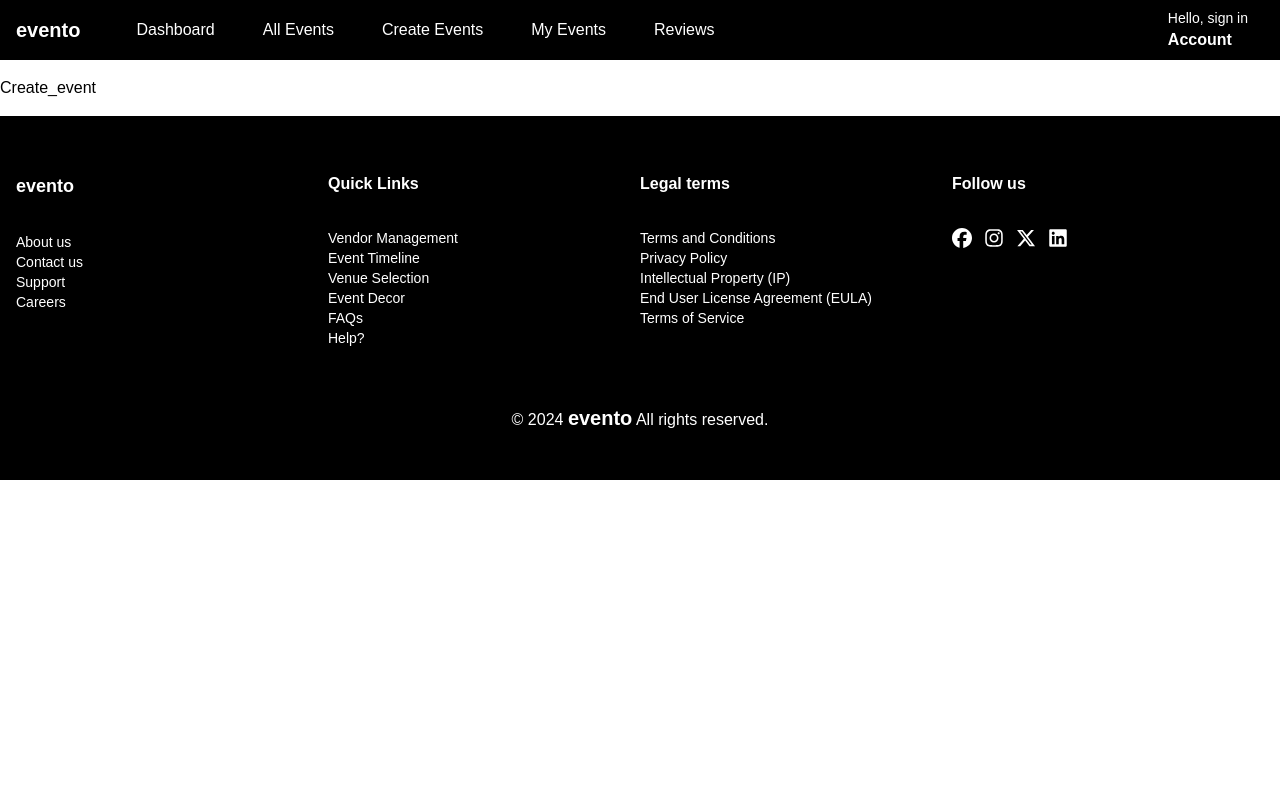
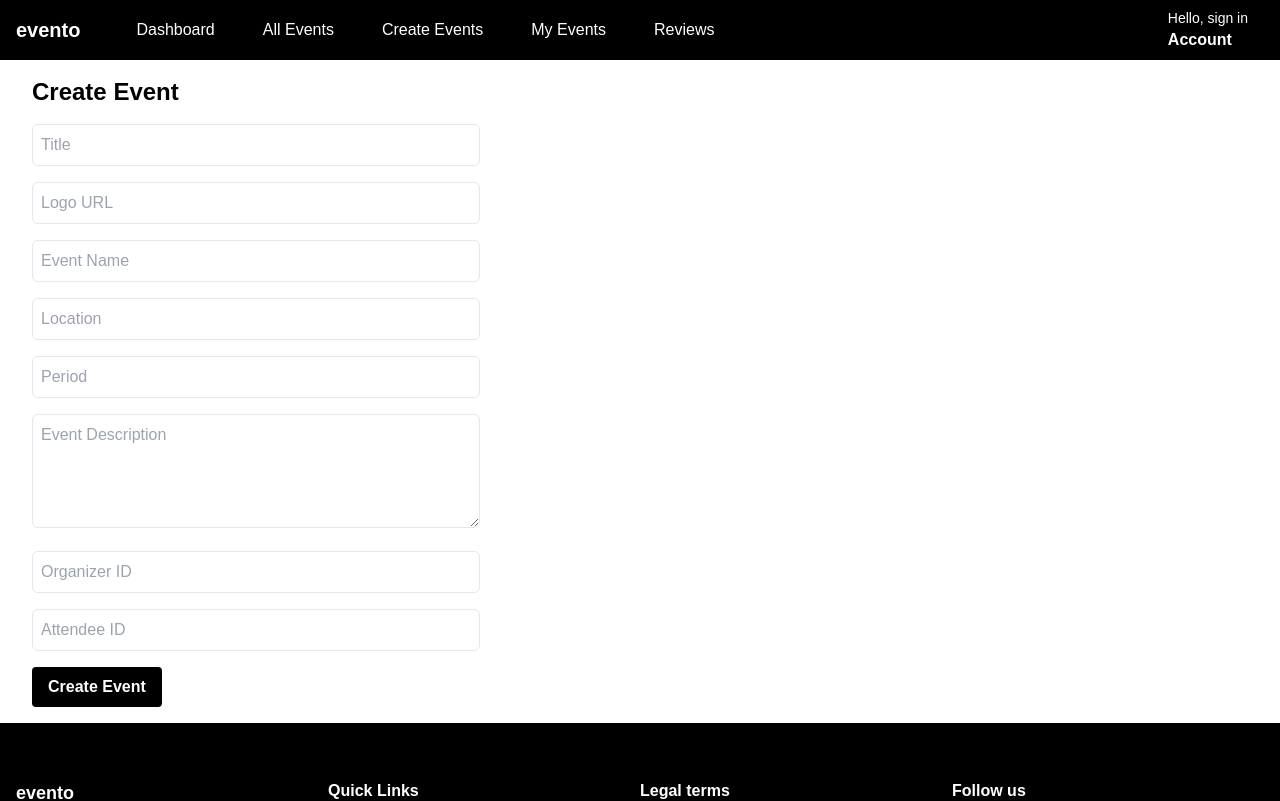
Before and after one commit to Arnold-In-Tech/EventPerfect, a React (Create React App) app in the folder client/: page /create_event in a window 1280 px wide. Shown: the top 801 px of the page. Built offline with nearby package versions, Linux system fonts and the light colour scheme.

Commit message:
Added create and my_events components

```diff
--- a/client/package.json
+++ b/client/package.json
@@ -7,6 +7,7 @@
     "@testing-library/jest-dom": "^5.17.0",
     "@testing-library/react": "^13.4.0",
     "@testing-library/user-event": "^13.5.0",
+    "axios": "^1.6.8",
     "formik": "^2.4.5",
     "react": "^18.2.0",
     "react-dom": "^18.2.0",
--- a/client/src/components/Create_event.js
+++ b/client/src/components/Create_event.js
@@ -1,9 +1,60 @@
-import React from 'react'
+import React, { useState } from 'react';
+import axios from 'axios';
 
-function Create_event() {
+function CreateEvent() {
+  const [formData, setFormData] = useState({
+    title: '',
+    logo: '',
+    name: '',
+    location: '',
+    period: '',
+    event_description: '',
+    organizer_id: '',
+    attendee_id: '',
+  });
+
+  const handleChange = (e) => {
+    const { name, value } = e.target;
+    setFormData({ ...formData, [name]: value });
+  };
+
+  const handleSubmit = async (e) => {
+    e.preventDefault();
+    try {
+      const response = await axios.post('/events', formData);
+      console.log(response.data); // Log the created event
+      // Clear form fields after successful submission
+      setFormData({
+        title: '',
+        logo: '',
+        name: '',
+        location: '',
+        period: '',
+        event_description: '',
+        organizer_id: '',
+        attendee_id: '',
+      });
+    } catch (error) {
+      console.error('Error creating event:', error);
+    }
+  };
+
   return (
-    <div>Create_event</div>
-  )
+    <div className="max-w-2xl ml-8">
+      <h2 className="text-2xl font-bold mb-4">Create Event</h2>
+      <form onSubmit={handleSubmit} className="space-y-4 w-2/3">
+        <input type="text" name="title" value={formData.title} onChange={handleChange} placeholder="Title" className="w-full border rounded-md p-2" />
+        <input type="text" name="logo" value={formData.logo} onChange={handleChange} placeholder="Logo URL" className="w-full border rounded-md p-2" />
+        <input type="text" name="name" value={formData.name} onChange={handleChange} placeholder="Event Name" className="w-full border rounded-md p-2" />
+        <input type="text" name="location" value={formData.location} onChange={handleChange} placeholder="Location" className="w-full border rounded-md p-2" />
+        <input type="text" name="period" value={formData.period} onChange={handleChange} placeholder="Period" className="w-full border rounded-md p-2" />
+        <textarea name="event_description" value={formData.event_description} onChange={handleChange} placeholder="Event Description" rows="4" className="w-full border rounded-md p-2"></textarea>
+        <input type="text" name="organizer_id" value={formData.organizer_id} onChange={handleChange} placeholder="Organizer ID" className="w-full border rounded-md p-2" />
+        <input type="text" name="attendee_id" value={formData.attendee_id} onChange={handleChange} placeholder="Attendee ID" className="w-full border rounded-md p-2" />
+        <button type="submit" className="bg-black text-white font-bold py-2 px-4 rounded">Create Event</button>
+      </form>
+    </div>
+  );
 }
 
-export default Create_event
+export default CreateEvent;
--- a/client/src/components/My_events.js
+++ b/client/src/components/My_events.js
@@ -1,9 +1,42 @@
-import React from 'react'
+// My_events.js
+import React, { useState, useEffect } from 'react';
+import axios from 'axios';
+import { FaCalendar } from "react-icons/fa";
+import { FaLocationDot } from "react-icons/fa6";
+// import { MdEvent } from "react-icons/md";
+import { FaNoteSticky } from "react-icons/fa6";
 
-function My_events() {
+function MyEvents() {
+  const [events, setEvents] = useState([]);
+
+  useEffect(() => {
+    const fetchEvents = async () => {
+      try {
+        const response = await axios.get('/events');
+        setEvents(response.data);
+      } catch (error) {
+        console.error('Error fetching events:', error);
+      }
+    };
+    fetchEvents();
+  }, []);
+
   return (
-    <div>My_events</div>
-  )
+    <div className=" ml-8">
+      <h2 className="text-2xl font-bold mb-4 ml-4"><FaNoteSticky className='inline mr-4'/>My Events</h2>
+      <ul className="grid grid-cols-2 gap-x-8  gap-y-4 p-4">
+        {events.map((event) => (
+          <li key={event.id} className="border p-4 flex flex-col">
+            <h3 className="text-lg font-semibold">{event.title}</h3>
+            <div className="text-black">
+              <p><FaLocationDot  className="inline mr-2"/>{event.location}</p>
+              <p><FaCalendar className="inline mr-2" />{event.period}</p>
+            </div>
+          </li>
+        ))}
+      </ul>
+    </div>
+  );
 }
 
-export default My_events
+export default MyEvents;
--- a/client/src/components/Reviews.js
+++ b/client/src/components/Reviews.js
@@ -41,7 +41,12 @@ const Reviews = () => {
       },
       body: JSON.stringify(newReview),
     })
-      .then((response) => response.json())
+      .then((response) => {
+        if (!response.ok) {
+          throw new Error("Network response was not ok");
+        }
+        return response.json();
+      })
       .then((data) => {
         setReviews([...reviews, data]);
         setNewReview({ score: 0, comment: "", attendee: { full_name: "" }, event: { name: "" } });
```
Also changed, not shown: 1 other file (tests, documents, lock files or other folders).
